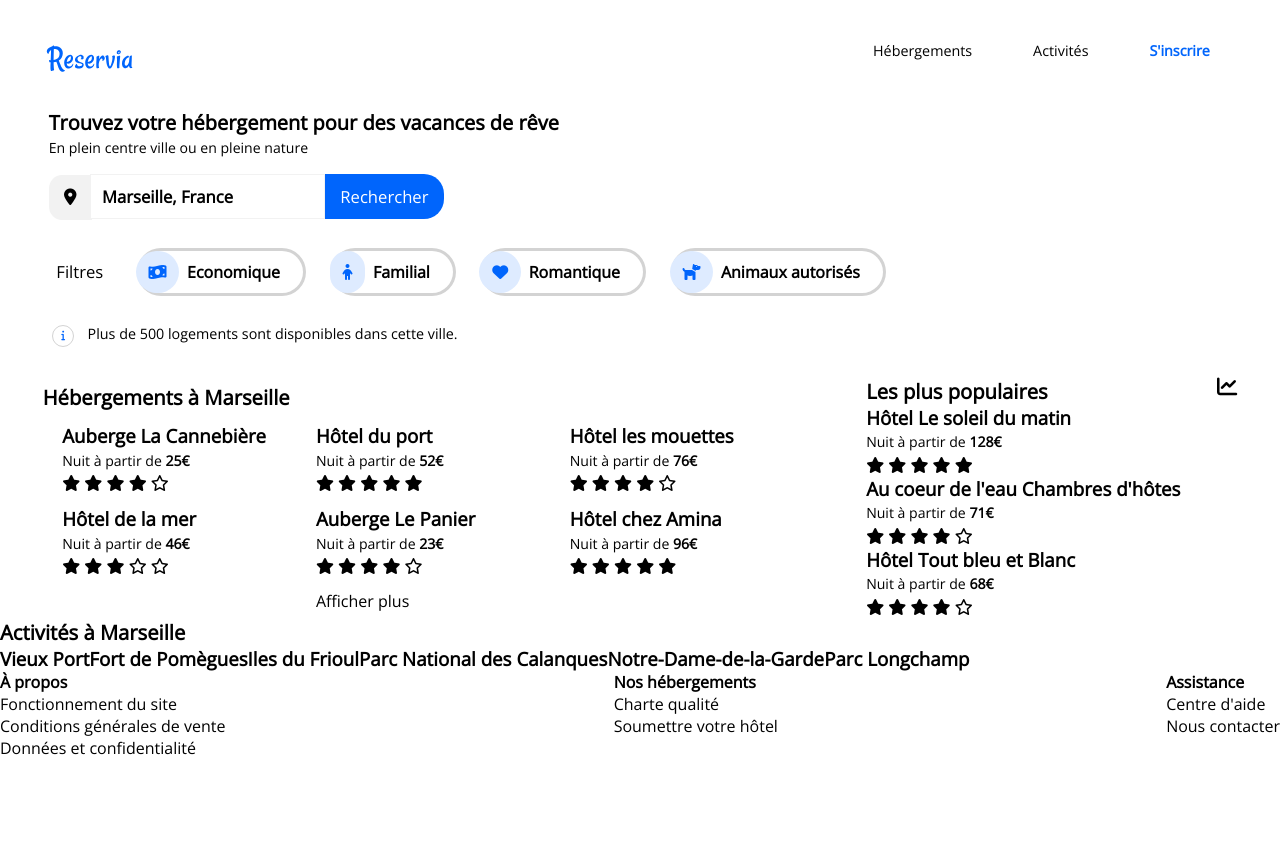
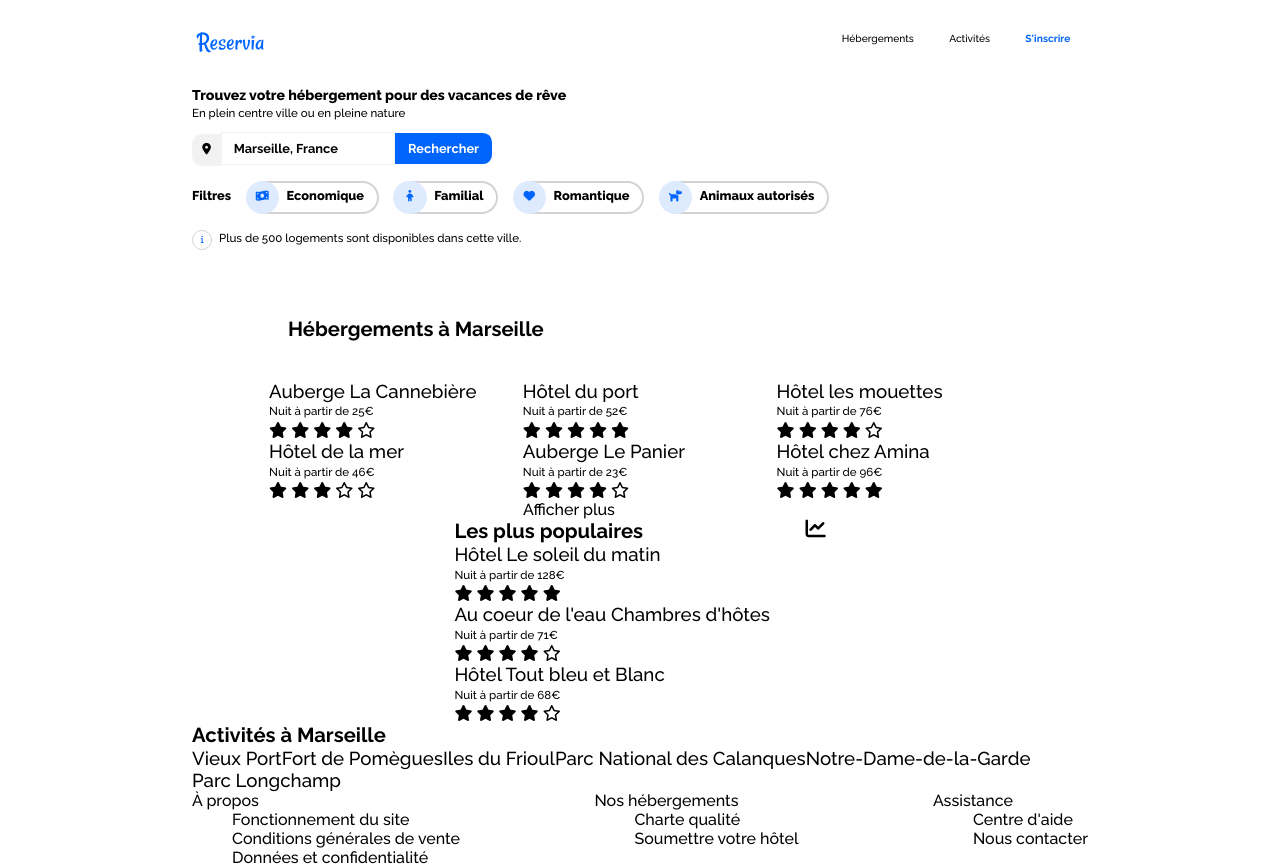
Before and after one commit to Lunadea-Irae/BeatriceDeLORENZI_2_07072021, a plain HTML site: page index.html in a window 1280 px wide. Before the commit the page ends 800 px from the top, so only its background shows below. Drawn offline with nearby package versions, Linux system fonts and the light colour scheme.

Commit message:
Correction desktop

```diff
--- a/index.html
+++ b/index.html
@@ -6,7 +6,8 @@
     <link rel="stylesheet" type="text/css" href="style.css">
     <link rel="preconnect" href="https://fonts.googleapis.com">
     <link rel="preconnect" href="https://fonts.gstatic.com" crossorigin>
-    <link href="https://fonts.googleapis.com/css2?family=Open+Sans&display=swap" rel="stylesheet">
+    <link href="https://fonts.googleapis.com/css2?family=Raleway:wght@400;500;600;700;800;900&display=swap"
+        rel="stylesheet">
     <script src="https://kit.fontawesome.com/a3a4d98ffa.js" crossorigin="anonymous"></script>
     <meta name="viewport" content="width=device-width, initial-scale=1, shrink-to-fit=no">
 
--- a/style.css
+++ b/style.css
@@ -20,8 +20,8 @@ SOMMAIRE
 
                                         * {
                                             margin: 0;
-                                            padding: 0;
-                                            font-family: 'Open Sans', sans-serif;
+                                            font-family: 'Raleway', sans-serif;
+                                            font-weight: 500;
                                         }
 
                                         a {
@@ -31,16 +31,15 @@ SOMMAIRE
 
                                         /*----------------------------- A RETIRER -----------------------------*/
 
-                                        body {
-                                            /*     background-image: url("Desktop - 1.png");*/
-                                            background-size: cover;
-                                        }
-
                                         section img, aside img {
                                             display: none;
                                         }
 
                                         /*----------------------------- A RETIRER -----------------------------*/
+
+                                        body {
+                                            margin: 0 15%;
+                                        }
 
                                         /*HEADER*/
 
@@ -48,17 +47,16 @@ SOMMAIRE
                                             display: flex;
                                             justify-content: space-between;
                                             align-items: flex-start;
-                                            margin: 0 3.1%;
                                         }
 
                                         header img {
-                                            padding: 3.2% 0.5% 0;
-                                            height: 3.2vw;
+                                            padding: 2vw 0.5% 0;
+                                            height: 2.5vw;
                                         }
 
                                         header nav ul {
                                             display: flex;
-                                            font-size: 1.12vw;
+                                            font-size: .8vw;
                                         }
 
                                         li {
@@ -66,7 +64,7 @@ SOMMAIRE
                                         }
 
                                         header nav ul li {
-                                            padding: 3.2vw 2.38vw 0;
+                                            padding: 2.5vw 1.38vw 0;
                                         }
 
                                         header nav ul li:hover {
@@ -85,36 +83,38 @@ SOMMAIRE
                                         /*Section 1 : section de recherche*/
 
                                         section:nth-child(2) {
-                                            margin: 2.3vw 3.8vw;
+                                            margin: 2.3vw 0;
                                         }
 
                                         h1 {
-                                            font-size: 1.56vw;
+                                            font-size: 1.1vw;
+                                            font-weight: 800;
                                         }
 
                                         p {
-                                            font-size: 1.1vw;
+                                            font-size: .9vw;
                                             margin: 0.2vw 0px;
                                         }
 
                                         form {
-                                            margin: 1.3vw 0 0 0;
+                                            margin: 1vw 0 0 0;
                                         }
 
                                         form>*, form p>button {
-                                            font-size: 1.3vw;
+                                            font-size: 1vw;
                                         }
 
                                         form i {
-                                            padding: 1.1vw 1.2vw;
                                             background: var(--grisdefond);
-                                            border-bottom-left-radius: 30%;
-                                            border-top-left-radius: 30%;
+                                            border-bottom-left-radius: .8vw;
+                                            border-top-left-radius: .8vw;
+                                            padding: .8vw;
+                                            font-size: .9vw;
                                         }
 
                                         form input[type="search"] {
-                                            margin: 0 -.3vw 0px -0.5vw;
-                                            padding: 0.8vw 0.9vw;
+                                            margin: 0px -4px;
+                                            padding: 0.6vw 0.9vw;
                                             border: var(--grisdefond) solid 1px;
                                             font-weight: bold;
                                         }
@@ -122,6 +122,7 @@ SOMMAIRE
                                         button[type="submit"] {
                                             border: none;
                                             background: none;
+                                            margin-left: -6px;
                                         }
 
                                         button[type="submit"]>span {
@@ -129,9 +130,10 @@ SOMMAIRE
                                             border: none;
                                             color: white;
                                             margin-top: 1px;
-                                            padding: 0.85vw 1.2vw;
-                                            border-top-right-radius: 30% 30%;
-                                            border-radius: 0 20px 20px 0;
+                                            padding: 0.6vw 1vw;
+                                            border-radius: 0 .7vw .7vw 0;
+                                            font-size: 1vw;
+                                            font-weight: bold;
                                         }
 
                                         button[type="submit"]>i {
@@ -139,18 +141,18 @@ SOMMAIRE
                                         }
 
                                         form p>* {
-                                            margin: 1.8vw 1.5vw 1.8vw 0.6vw;
+                                            font-size: 1vw;
+                                            margin-right: 1vw;
+                                            font-weight: 800;
                                         }
 
                                         form p button {
-                                            padding: 0vw 1.8vw 0 0vw;
                                             background: none;
-                                            border: solid 3px lightgrey;
-                                            border-radius: 2vw;
-                                            font-size: 1.25vw;
-                                            font-weight: bold;
+                                            border: 2px lightgrey solid;
+                                            border-radius: 0 2vw 2vw 0;
                                             border-left: none;
-                                            margin: 2vw .8vw;
+                                            margin: 1vw;
+                                            padding-right: 1vw;
                                         }
 
                                         form p button:hover {
@@ -162,21 +164,18 @@ SOMMAIRE
                                             border-radius: 2vw;
                                             background: var(--bleuclair);
                                             color: var(--bleufonce);
-                                            padding: 1vw;
-                                            margin: 0 0.6vw 0 -.1vw;
-                                        }
-
-                                        body>section:nth-child(2)>p:nth-child(4) {
-                                            font-size: 1.12vw;
+                                            margin: -3px 0.6vw -3px -1.6vw;
+                                            width: 1vw;
+                                            height: 1vw;
                                         }
 
                                         body>section:nth-child(2)>p:nth-child(4)>i {
                                             border: solid 1px lightgrey;
-                                            font-size: .8vw;
+                                            font-size: .6vw;
                                             color: var(--bleufonce);
                                             padding: .4vw .6vw;
                                             border-radius: 2vw;
-                                            margin: 0 .8vw 0 .3vw;
+                                            margin-right: .3vw;
                                         }
 
                                         /*Div centrale : hébergement & aside*/
@@ -186,7 +185,6 @@ SOMMAIRE
                                             flex-wrap: wrap;
                                             justify-content: space-evenly;
                                         }
-
 
                                         /*Hébergements*/
 
@@ -207,13 +205,17 @@ SOMMAIRE
                                             font-weight: bold;
                                         }
 
+                                        section#hebergements h2 {
+                                            margin: 3vw;
+                                        }
+
                                         section#hebergements a {
                                             flex-basis: 30%;
                                         }
 
                                         /*aside*/
 
-                                        aside{
+                                        aside {
                                             flex-basis: 29vw;
                                         }
 
@@ -243,9 +245,10 @@ SOMMAIRE
                                         /*SMARTPHONES ET TABLETTES*/
 
                                         @media screen and (max-width:425px) {
-                                            /*body {
+
+                                            body{
                                                 background-image: url("iPhone 8 - 1.png");
-                                                background-size: cover;
+                                            background-size: cover;
                                             }
                                             /*Header smartphone*/
                                             header {
```
